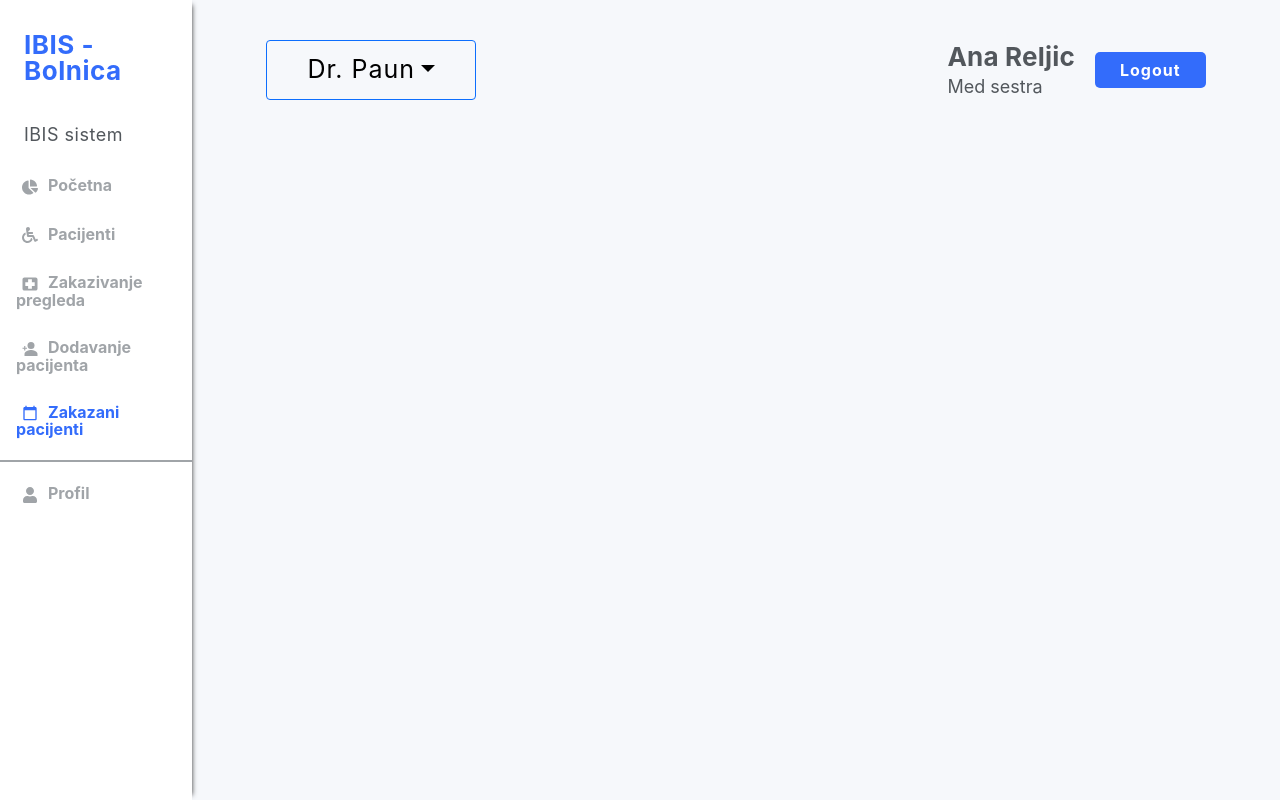
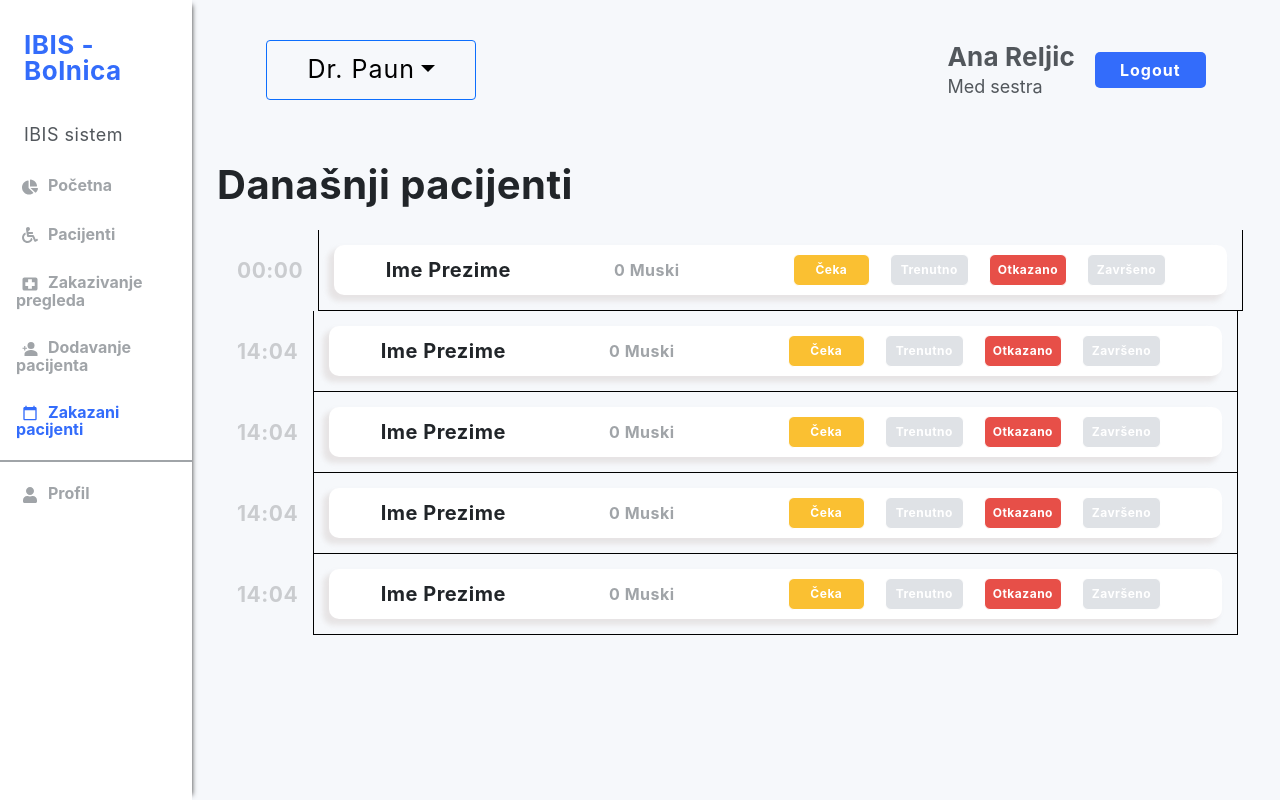
Before and after one commit to ivaguranov/Bolnica-Front, a React (Create React App) app: page /nurse in a window 1280 px wide. Built offline with nearby package versions, Linux system fonts and the light colour scheme.

Commit message:
finished Scheduled appointments component on nurse homepage and SingleAppointmentNurse component

```diff
--- /dev/null
+++ b/src/components/ScheduledAppointmentsNurse/ScheduledAppointmentsNurse.js
@@ -0,0 +1,62 @@
+import React from "react";
+import SingleAppointmentNurse from "../SingleAppointmentNurse/SingleAppointmentNurse";
+
+const ScheduledAppointmentsNurse = () => {
+  const scheduledProps = [
+    {
+      id: 1,
+      firstname: "Ime",
+      lastname: "Prezime",
+      dob: new Date(),
+      gender: "Muski",
+      appointmentStatus: "Zakazano",
+      time: 10000,
+    },
+    {
+      id: 2,
+      firstname: "Ime",
+      lastname: "Prezime",
+      dob: new Date(),
+      gender: "Muski",
+      appointmentStatus: "Trenutno",
+      time: 50656565,
+    },
+    {
+      id: 3,
+      firstname: "Ime",
+      lastname: "Prezime",
+      dob: new Date(),
+      gender: "Muski",
+      appointmentStatus: "Otkazano",
+      time: 50656565,
+    },
+    {
+      id: 4,
+      firstname: "Ime",
+      lastname: "Prezime",
+      dob: new Date(),
+      gender: "Muski",
+      appointmentStatus: "Ceka",
+      time: 50656565,
+    },
+    {
+      id: 5,
+      firstname: "Ime",
+      lastname: "Prezime",
+      dob: new Date(),
+      gender: "Muski",
+      appointmentStatus: "Zavrseno",
+      time: 50656565,
+    },
+  ];
+  return (
+    <div>
+      <div className="title">Današnji pacijenti</div>
+      {scheduledProps.map((props) => {
+        return <SingleAppointmentNurse props={props} key={props.id} />;
+      })}
+    </div>
+  );
+};
+
+export default ScheduledAppointmentsNurse;
--- a/src/components/SingleAppointment/styles.css
+++ b/src/components/SingleAppointment/styles.css
@@ -21,7 +21,7 @@
   color: #a0a4a8;
 }
 
-.appointmentStatus {
+.appointmentButtons {
   border-radius: 6px;
   width: 15%;
   height: 50%;
--- /dev/null
+++ b/src/components/SingleAppointmentNurse/SingleAppointmentNurse.js
@@ -0,0 +1,54 @@
+import React from "react";
+import "./styles.css";
+import { format } from "date-fns";
+
+const SingleAppointmentNurse = ({ props }) => {
+  const { id, firstname, lastname, dob, gender, appointmentStatus, time } =
+    props;
+
+  let age = format(new Date(), "yyyy") - format(dob, "yyyy");
+  let appointTime = format(new Date(time), "HH:mm");
+  /*
+  const dispatch = useDispatch();
+  const navigate = useNavigate();
+
+  function updateAppointmentStatus(id, data) {
+    dispatch(updateAppointment(id, data));
+    navigate("/appointment");
+  } */
+
+  return (
+    <div key={`prop-${id}`} className="customClass">
+      <div className="d-flex flex-row align-items-center ">
+        <div className="appTime">
+          <span>{appointTime}</span>
+        </div>
+        <div className="customContainer">
+          <div className="d-flex flex-row justify-content-around appointment">
+            <span className="text-dark text1">
+              {firstname} {lastname}
+            </span>
+            <span className="text2">
+              {age} {gender}
+            </span>
+            <div className="d-flex">
+              <button type="button" className="btn customButton1">
+                Čeka
+              </button>
+              <button type="button" className="btn customButton2">
+                Trenutno
+              </button>
+              <button type="button" className="btn customButton3">
+                Otkazano
+              </button>
+              <button type="button" className="btn customButton4">
+                Završeno
+              </button>
+            </div>
+          </div>
+        </div>
+      </div>
+    </div>
+  );
+};
+export default SingleAppointmentNurse;
--- /dev/null
+++ b/src/components/SingleAppointmentNurse/styles.css
@@ -0,0 +1,150 @@
+.appointment {
+  font-family: "Roboto";
+  font-style: normal;
+  font-weight: 700;
+  letter-spacing: 0.5px;
+  width: 100%;
+  height: 50px;
+  background-color: #ffffff;
+  border-radius: 10px;
+  flex-direction: row;
+  align-items: center;
+  box-shadow: -5px 5px 5px 1px rgba(226, 222, 222, 0.75);
+}
+
+.text1 {
+  font-size: 20px;
+}
+
+.text2 {
+  font-size: 16px;
+  color: #a0a4a8;
+}
+
+.appTime {
+  font-family: "Roboto";
+  font-style: normal;
+  font-weight: 700;
+  letter-spacing: 0.5px;
+  font-size: 21px;
+  color: #cacccf;
+  margin-left: 15px;
+  margin-right: 15px;
+}
+
+.customContainer {
+  width: 90%;
+  border-left: 1px solid black;
+  border-bottom: 1px solid black;
+  border-right: 1px solid black;
+  display: flex;
+  flex-direction: column;
+  align-items: center;
+  justify-content: center;
+  padding-left: 15px;
+  padding-right: 15px;
+  padding-top: 15px;
+  padding-bottom: 15px;
+}
+
+.isCurrently .appointment {
+  background-color: #336cfb;
+}
+.isCurrently .appTime {
+  color: black;
+}
+
+.customButton1 {
+  display: flex;
+  align-items: center;
+  justify-content: center;
+  font-family: "Roboto";
+  font-style: normal;
+  font-weight: 700;
+  letter-spacing: 0.5px;
+  border-radius: 6px;
+  width: 20%;
+  height: 50%;
+  font-size: 12px;
+  background-color: #fac032;
+  color: white;
+  border: 1px solid white;
+  margin-left: 10px;
+  margin-right: 10px;
+}
+
+.customButton2 {
+  display: flex;
+  align-items: center;
+  justify-content: center;
+  font-family: "Roboto";
+  font-style: normal;
+  font-weight: 700;
+  letter-spacing: 0.5px;
+  border-radius: 6px;
+  width: 20%;
+  height: 50%;
+  font-size: 12px;
+  background-color: #dfe2e6;
+  color: white;
+  border: 1px solid white;
+  margin-left: 10px;
+  margin-right: 10px;
+  cursor: not-allowed;
+  pointer-events: none;
+}
+
+.customButton3 {
+  display: flex;
+  align-items: center;
+  justify-content: center;
+  font-family: "Roboto";
+  font-style: normal;
+  font-weight: 700;
+  letter-spacing: 0.5px;
+  border-radius: 6px;
+  width: 20%;
+  height: 50%;
+  font-size: 12px;
+  background-color: #e74f48;
+  color: white;
+  border: 1px solid white;
+  margin-left: 10px;
+  margin-right: 10px;
+}
+
+.customButton4 {
+  display: flex;
+  align-items: center;
+  justify-content: center;
+  font-family: "Roboto";
+  font-style: normal;
+  font-weight: 700;
+  letter-spacing: 0.5px;
+  border-radius: 6px;
+  width: 20%;
+  height: 50%;
+  font-size: 12px;
+  background-color: #dfe2e6;
+  color: white;
+  border: 1px solid white;
+  margin-left: 10px;
+  margin-right: 10px;
+  cursor: not-allowed;
+  pointer-events: none;
+}
+
+.customClass {
+  margin-left: 30px;
+  margin-right: 30px;
+}
+
+div.appointment:hover {
+  background-color: #336cfb;
+  transition: 0.2s;
+}
+
+div.appointment:hover .customButton2 {
+  background-color: inherit;
+  transition: 0.2s;
+}
--- a/src/pages/NurseHomepage/NurseHomepage.js
+++ b/src/pages/NurseHomepage/NurseHomepage.js
@@ -5,7 +5,7 @@ import { IoPersonAddSharp } from "react-icons/io5";
 import { MdCalendarToday } from "react-icons/md";
 import Sidebar from "../../components/Sidebar/Sidebar";
 import HeaderNurse from "../../components/HeaderNurse/HeaderNurse";
-import HeaderRight from "../../components/HeaderRight/HeaderRight";
+import ScheduledAppointmentsNurse from "../../components/ScheduledAppointmentsNurse/ScheduledAppointmentsNurse";
 
 const NurseHomepage = () => {
   const sidebarProps = [
@@ -64,6 +64,7 @@ const NurseHomepage = () => {
           userName={headerProps.userName}
           userTitle={headerProps.userTitle}
         />
+        <ScheduledAppointmentsNurse />
       </div>
     </>
   );
```
Also changed, not shown: src/components/ScheduledAppointmentsNurse/styles.css (added).
